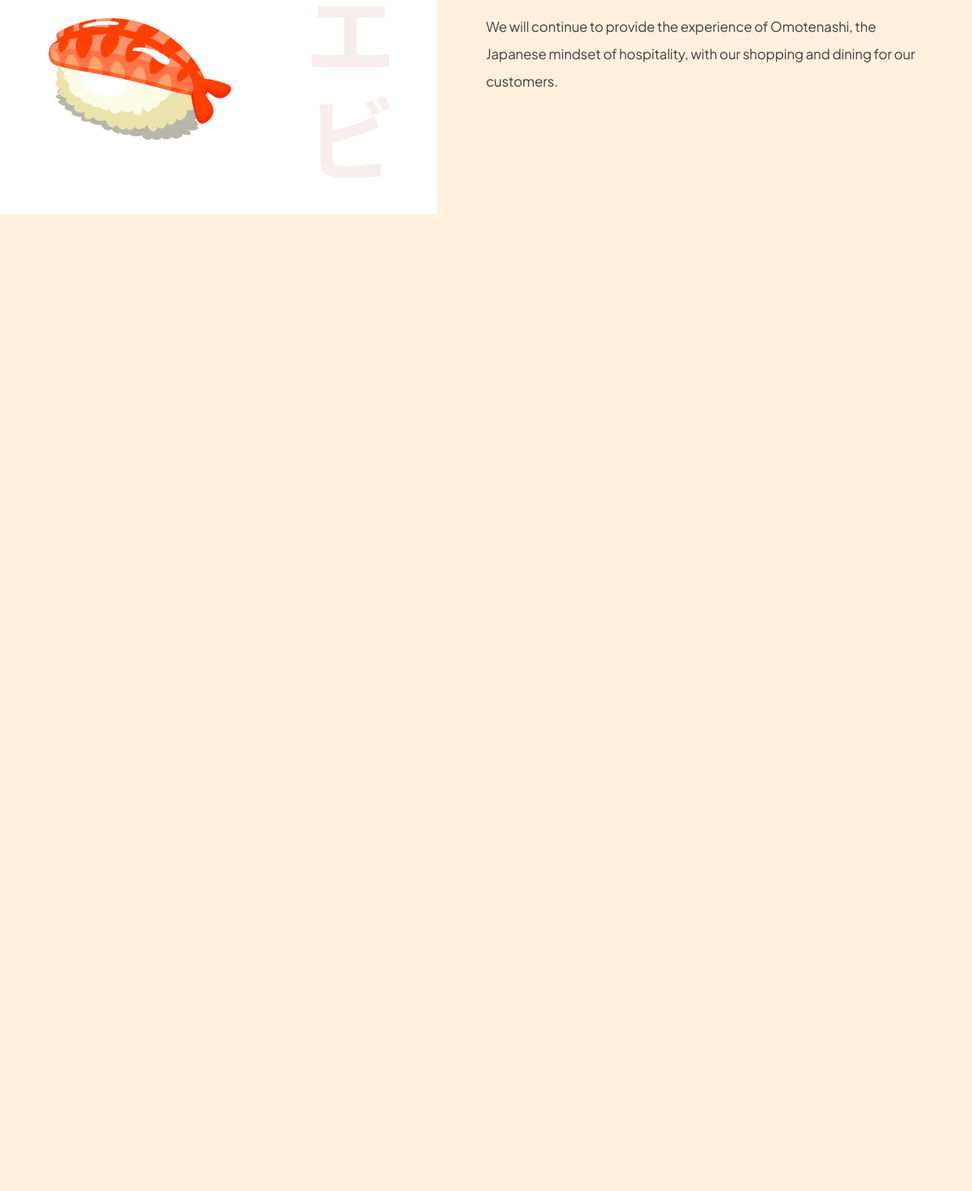
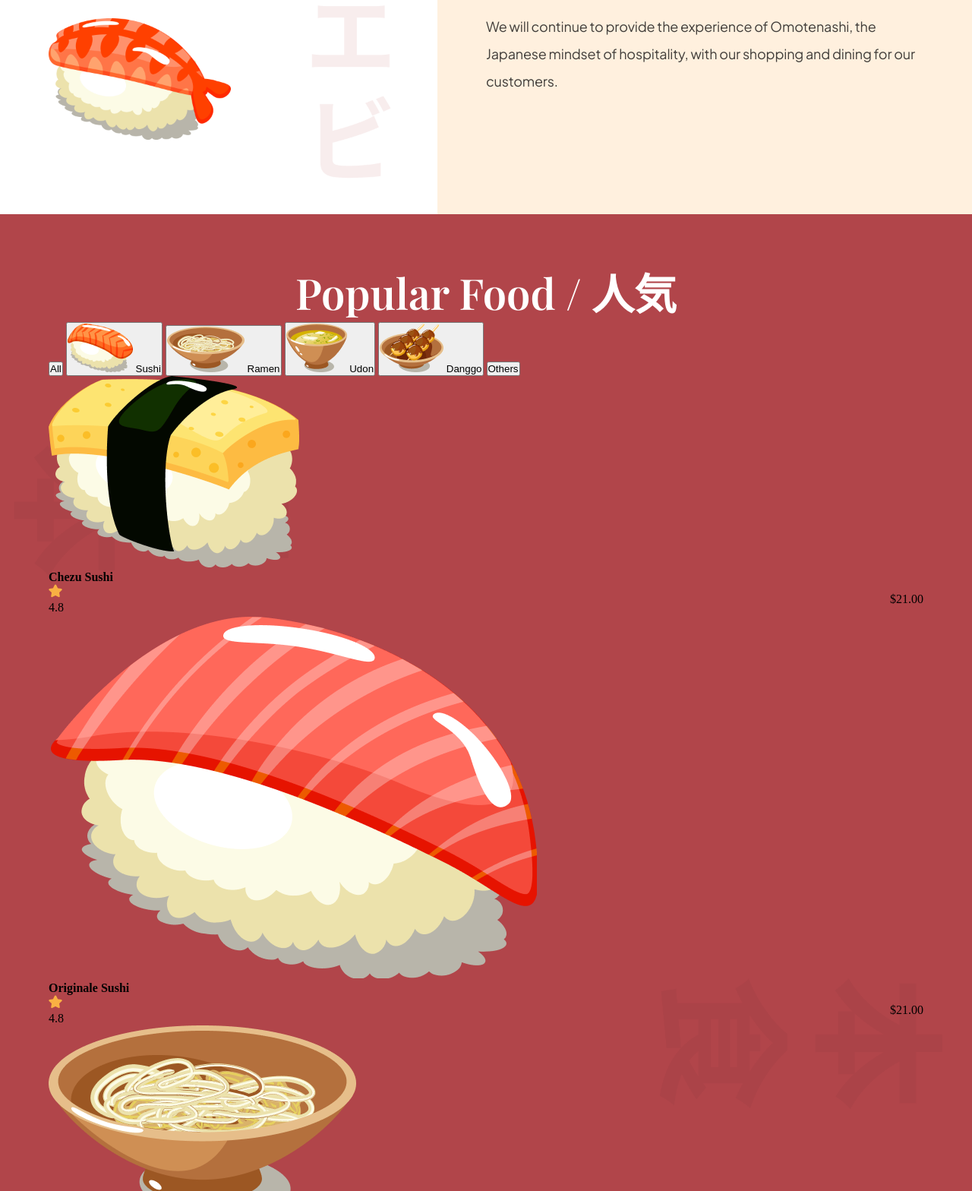
Before and after one commit to Shahbaaz92/Sushi-Restaurant, a website built with Vite: page index.html in a window 1280 px wide. Shown: the part 1232-2800 px from the top of the page at 76% size. Before the commit the page ends 1514 px from the top, so only its background shows below. Built offline with nearby package versions, Linux system fonts and the light colour scheme.

Commit message:
Update index.html

```diff
--- a/index.html
+++ b/index.html
@@ -5,13 +5,13 @@
     <meta name="viewport" content="width=device-width, initial-scale=1.0" />
     <link rel="shortcut icon" href="sushi.png" type="image/x-icon" />
     <link rel="stylesheet" href="./src/css/style.css" />
-    <title>SushiHub</title>
+    <title>SushiSan</title>
   </head>
   <body>
     <header>
       <nav class="header__nav">
         <div class="header__logo">
-          <h4>SushiHub</h4>
+          <h4>SushiSan</h4>
           <div class="header__logo-overlay"></div>
         </div>
 
@@ -110,6 +110,93 @@
       </div>
     </section>
 
+    <section class="popular-foods" id="menu">
+      <h2 class="popular-foods__title">Popular Food / 人気</h2>
+
+      <div class="popular-foods__filters sushi__hide-scrollbar">
+        <button class="popular-foods__filter-btn active">All</button>
+        <button class="popular-foods__filter-btn">
+          <img src="./src/assets/sushi-9.png" alt="sushi-9" />
+          Sushi
+        </button>
+        <button class="popular-foods__filter-btn">
+          <img src="./src/assets/sushi-8.png" alt="sushi-8" />
+          Ramen
+        </button>
+        <button class="popular-foods__filter-btn">
+          <img src="./src/assets/sushi-7.png" alt="sushi-7" />
+          Udon
+        </button>
+        <button class="popular-foods__filter-btn">
+          <img src="./src/assets/sushi-6.png" alt="sushi-6" />
+          Danggo
+        </button>
+        <button class="popular-foods__filter-btn">Others</button>
+      </div>
+
+      <div class="popular-foods__catalogue">
+        <article class="popular-foods__card">
+          <img
+            class="popular-foods__card-image"
+            src="./src/assets/sushi-12.png"
+            alt="sushi-12"
+          />
+          <h4 class="popular-foods__card-title">Chezu Sushi</h4>
+
+          <div class="popular-foods__card-details flex-between">
+            <div class="popular-foods__card-rating">
+              <img src="./src/assets/star.svg" alt="star" />
+              <p>4.8</p>
+            </div>
+
+            <p class="popular-foods__card-price">$21.00</p>
+          </div>
+        </article>
+
+        <!-- active big white card -->
+        <article class="popular-foods__card active-card">
+          <img
+            class="popular-foods__card-image"
+            src="./src/assets/sushi-11.png"
+            alt="sushi-11"
+          />
+          <h4 class="popular-foods__card-title">Originale Sushi</h4>
+
+          <div class="popular-foods__card-details flex-between">
+            <div class="popular-foods__card-rating">
+              <img src="./src/assets/star.svg" alt="star" />
+              <p>4.8</p>
+            </div>
+
+            <p class="popular-foods__card-price">$21.00</p>
+          </div>
+        </article>
+
+        <article class="popular-foods__card">
+          <img
+            class="popular-foods__card-image"
+            src="./src/assets/sushi-10.png"
+            alt="sushi-10"
+          />
+          <h4 class="popular-foods__card-title">Ramen Legendo</h4>
+
+          <div class="popular-foods__card-details flex-between">
+            <div class="popular-foods__card-rating">
+              <img src="./src/assets/star.svg" alt="star" />
+              <p>4.8</p>
+            </div>
+
+            <p class="popular-foods__card-price">$21.00</p>
+          </div>
+        </article>
+      </div>
+
+      <button class="popular-foods__button">
+        Explore Food
+        <img src="./src/assets/arrow-right.svg" alt="arrow-right" />
+      </button>
+    </section>
+
     <script src="./src/js/script.js"></script>
   </body>
 </html>
--- a/src/css/sections/popular.css
+++ b/src/css/sections/popular.css
@@ -0,0 +1,23 @@
+.popular-foods {
+  padding: 64px;
+  display: flex;
+  flex-direction: column;
+  background-color: var(--primary-color);
+  background-image: url("../../assets/popular_bg.png");
+  background-position: center;
+  background-repeat: no-repeat;
+  background-size: contain;
+  overflow: hidden;
+}
+
+.popular-foods__title {
+  font-size: 56px;
+  font-family: var(--playfair-display);
+  font-weight: 600;
+  line-height: 78px;
+  color: #fff;
+  text-align: center;
+}
+
+.popular-foods__filters {
+}
```
